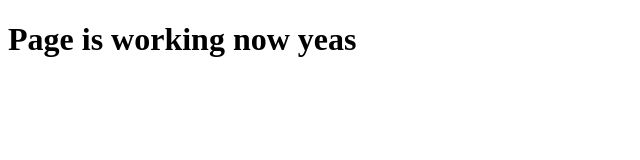
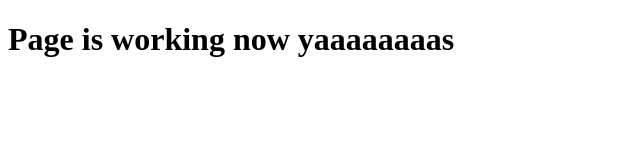
Before and after one commit to kevinsourcode/gitbasix, a plain HTML site: page index.html in a window 1280 px wide. Shown: the whole page, without its empty margins (0-640 px from the left). Drawn offline with Linux system fonts and the light colour scheme.

Commit message:
new cchangessss

```diff
--- a/index.html
+++ b/index.html
@@ -7,6 +7,6 @@
     <title>hello</title>
 </head>
 <body>
-    <h1>Page is working now yeas</h1>
+    <h1>Page is working now yaaaaaaaas</h1>
 </body>
 </html>
```
